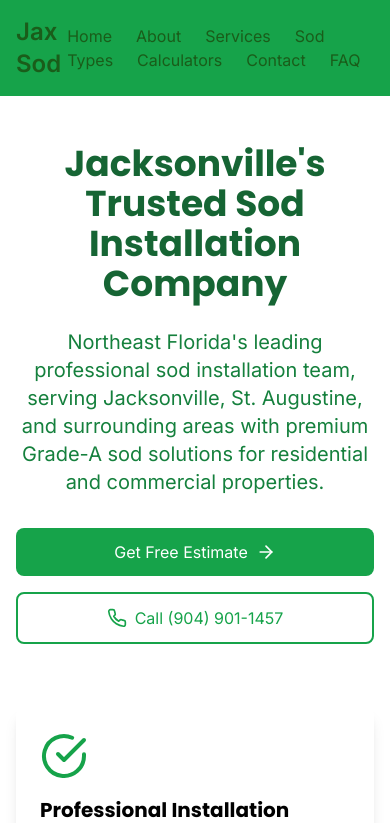
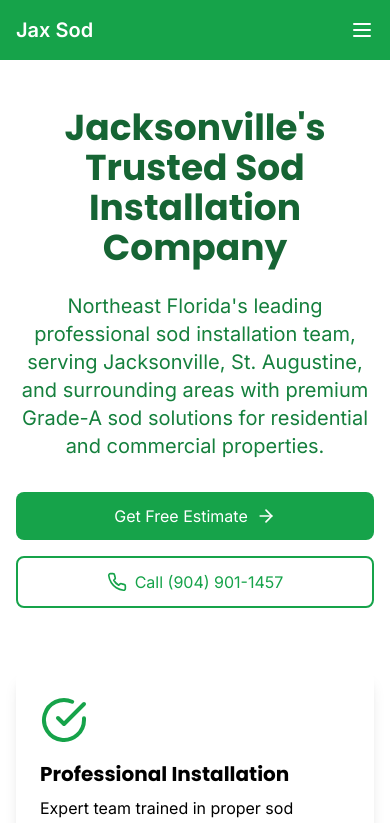
Before and after one commit to bigbricey/sb1-nvbevo, a React (Vite) app: page / in a window 390 px wide. Shown: the top 823 px of the page. Built offline with nearby package versions, Linux system fonts and the light colour scheme.

Commit message:
Update Navigation component with responsive design and blog link

```diff
--- a/src/components/Navigation.tsx
+++ b/src/components/Navigation.tsx
@@ -1,22 +1,83 @@
-import React from 'react';
+import { useState } from 'react';
 import { Link } from 'react-router-dom';
 
-const Navigation = () => {
+const Navigation: React.FC = () => {
+  const [isMenuOpen, setIsMenuOpen] = useState(false);
+
+  const toggleMenu = () => {
+    setIsMenuOpen(!isMenuOpen);
+  };
+
+  const navItems = [
+    { path: '/', label: 'Home' },
+    { path: '/about', label: 'About' },
+    { path: '/services', label: 'Services' },
+    { path: '/sod-types', label: 'Sod Types' },
+    { path: '/calculators', label: 'Calculators' },
+    { path: '/blog', label: 'Blog' },
+    { path: '/contact', label: 'Contact' },
+    { path: '/faq', label: 'FAQ' }
+  ];
+
   return (
-    <nav className="bg-green-600 text-black py-4">
-      <div className="container mx-auto px-4">
-        <div className="flex justify-between items-center">
-          <Link to="/" className="text-2xl font-bold">Jax Sod</Link>
-          <div className="space-x-6">
-            <Link to="/" className="hover:text-green-800">Home</Link>
-            <Link to="/about" className="hover:text-green-800">About</Link>
-            <Link to="/services" className="hover:text-green-800">Services</Link>
-            <Link to="/sod-types" className="hover:text-green-800">Sod Types</Link>
-            <Link to="/lawn-calculators" className="hover:text-green-800">Calculators</Link>
-            <Link to="/contact" className="hover:text-green-800">Contact</Link>
-            <Link to="/faq" className="hover:text-green-800">FAQ</Link> {/* Added FAQ link */}
+    <nav className="bg-green-600 p-4">
+      <div className="container mx-auto flex justify-between items-center">
+        <Link to="/" className="text-white text-xl font-bold">
+          Jax Sod
+        </Link>
+
+        {/* Hamburger Menu Button */}
+        <button
+          onClick={toggleMenu}
+          className="lg:hidden text-white focus:outline-none"
+          aria-label="Toggle menu"
+          type="button"
+        >
+          <svg
+            className="w-6 h-6"
+            fill="none"
+            strokeLinecap="round"
+            strokeLinejoin="round"
+            strokeWidth="2"
+            viewBox="0 0 24 24"
+            stroke="currentColor"
+          >
+            {isMenuOpen ? (
+              <path d="M6 18L18 6M6 6l12 12" />
+            ) : (
+              <path d="M4 6h16M4 12h16M4 18h16" />
+            )}
+          </svg>
+        </button>
+
+        {/* Desktop Navigation */}
+        <div className="hidden lg:flex space-x-6">
+          {navItems.map((item) => (
+            <Link
+              key={item.path}
+              to={item.path}
+              className="text-white hover:text-green-200 transition duration-150"
+            >
+              {item.label}
+            </Link>
+          ))}
+        </div>
+
+        {/* Mobile Navigation */}
+        {isMenuOpen && (
+          <div className="lg:hidden absolute top-16 left-0 right-0 bg-green-600 p-4 shadow-lg z-50">
+            {navItems.map((item) => (
+              <Link
+                key={item.path}
+                to={item.path}
+                className="block text-white hover:text-green-200 py-2 transition duration-150"
+                onClick={() => setIsMenuOpen(false)}
+              >
+                {item.label}
+              </Link>
+            ))}
           </div>
-        </div>
+        )}
       </div>
     </nav>
   );
```
